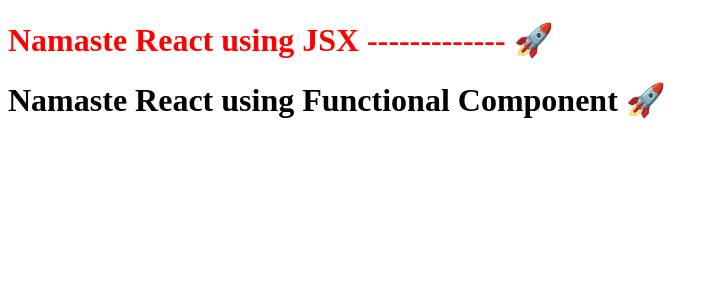
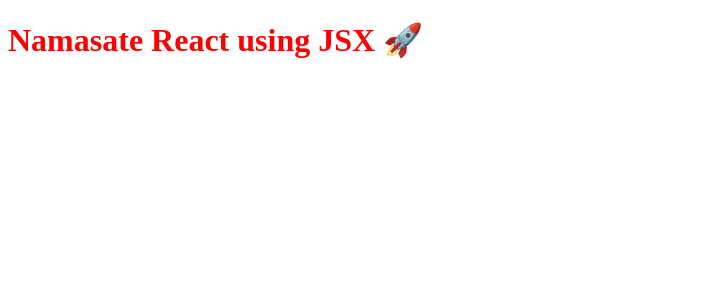
Before and after one commit to muskan588p/React-Course, a React (Vite) app: page / in a window 1280 px wide. Shown: the top 300 px of the page, without its empty margins (0-719 px from the left). Built offline with nearby package versions, Linux system fonts and the light colour scheme.

Commit message:
react component

```diff
--- a/App.js
+++ b/App.js
@@ -7,7 +7,6 @@
 //reactdom takes this object and converts it to html browser. this will replace (not append) everything written inside this div id=root
 //thus insteadof muskan is here, namaste react will be displayed
 
-//REACT ELEMENT
 const jsxHeading = (
   <h1 id="heading" className="head">
     Namasate React using JSX 🚀
@@ -15,8 +14,8 @@
 );
 console.log(jsxHeading);
 
-// const root = ReactDOM.createRoot(document.getElementById("root"));
-// root.render(jsxHeading);
+const root = ReactDOM.createRoot(document.getElementById("root"));
+root.render(jsxHeading);
 
 /**
  * JSX: JavaScript XML
@@ -35,37 +34,3 @@
  * Babel is a transpiler that converts JSX into React.createElement calls before it can be rendered in the browser using ReactDOM
  * Babel: JavaScript compiler that takes your modern JavaScript code (ES6) and returns code that most browsers can understand.
  */
-
-
-
-
-//REACT FUNCTIONAL COMPONENT
-
-//diff in way of writing- brackets, ;, return
-//both are same just diff syntax
-//use 2nd more
-// 1
-const headingcomp = () => {
-    return <h1 className="head">Namaste React using Functional Component 🚀</h1>;
-};
-// 2
-const headingcomp2 = () => (
-    <h1 className="head">Namaste React using Functional Component 🚀</h1>
-);
-
-
-const Title = () => (
-    <h1 className="head" id="heading">
-      Namaste React using JSX ------------- 🚀
-    </h1>
-);
-const HeadingComponent = () => (
-    <div id="container">
-        <Title />
-        <h1 className="heading">Namaste React using Functional Component 🚀</h1>
-    </div>
-);
-//text written inside title will come inside heading component code and both lines will appear
-//COMPONENT INSIDE COMPONENT
-const root = ReactDOM.createRoot(document.getElementById("root"));
-root.render(<HeadingComponent />); // use PASCAL CASE  //space />
```
Also changed, not shown: 3 other files (tests, documents, lock files or other folders).
